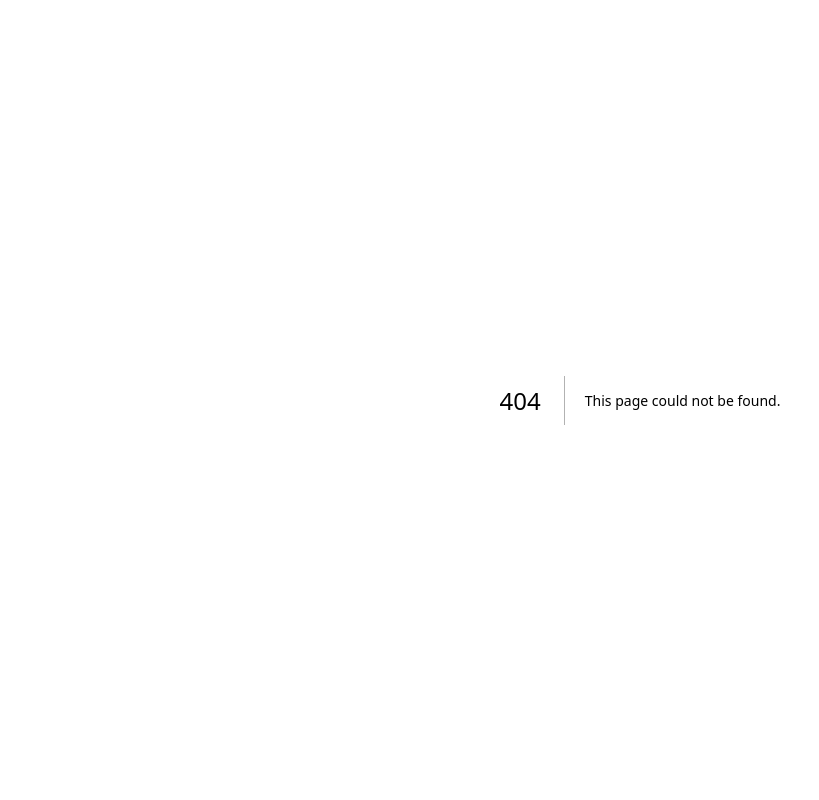
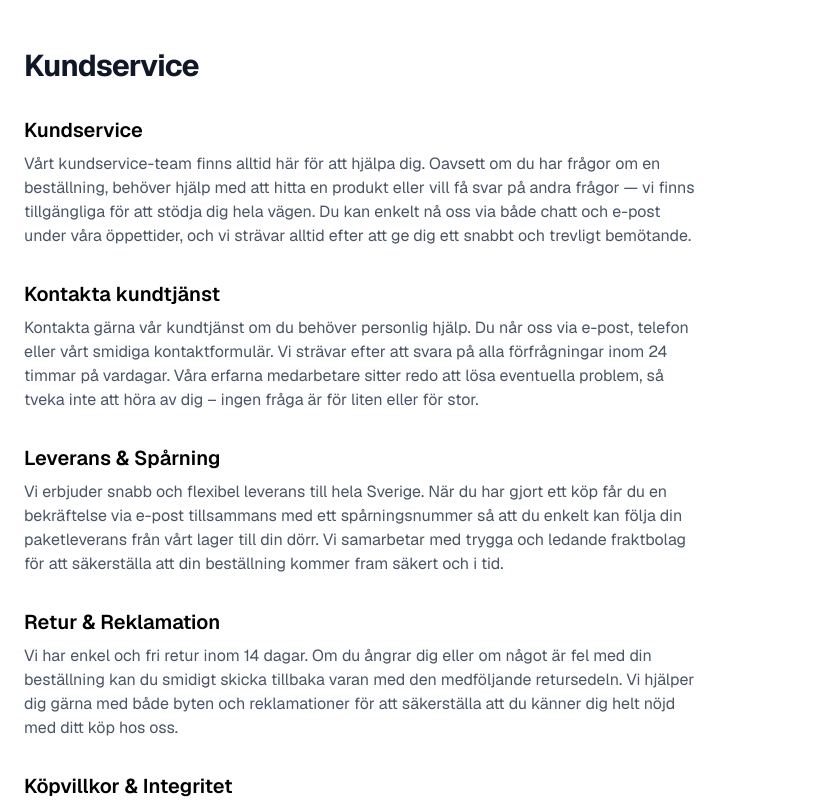
Before and after one commit to sarisman84/web-shop-group-4, a Next.js app: page /kundservice in a window 1280 px wide. Before the commit this address had no page. Shown: the top 800 px of the page, without its empty margins (0-819 px from the left). Built offline with nearby package versions, Linux system fonts and the light colour scheme.

Commit message:
completed value proposition grid and connect it with Kundservice

```diff
--- a/src/app/(shop)/page.tsx
+++ b/src/app/(shop)/page.tsx
@@ -4,6 +4,7 @@ import { getCategories, getProducts } from "@/lib/data";
 import type { Product } from "@/app/admin/types";
 import FeaturedGrid from "@/components/catalog/featured-grid";
 import Review from "@/components/catalog/review";
+import Kundservice from "@/components/catalog/kundservice";
 import ShopFooter from "@/components/footer/shop-footer";
 
 // The landing page lists every match for the active category/search, so it
@@ -31,11 +32,14 @@ export default async function HomePage() {
         {/* Landing Page Product Rows */}
         <div className="mx-auto max-w-7xl px-6 pb-16">
           <ProductRow title="Veckans teknikdeals" sort="discount_percentage" />
+           <Kundservice />
           <ProductRow title="Höstens favoriter" sort="rating" offset={3} />
         </div>
 
         {/* Customer Reviews */}
         <Review />
+
+
       </main>
       <ShopFooter />
     </div>
--- /dev/null
+++ b/src/app/kundservice/page.tsx
@@ -0,0 +1,74 @@
+import Link from "next/link";
+
+const customerServiceData = [
+  {
+    id: "kundservice",
+    label: "Kundservice",
+    href: "/kundservice",
+    paragraph:
+      "Vårt kundservice-team finns alltid här för att hjälpa dig. Oavsett om du har frågor om en beställning, behöver hjälp med att hitta en produkt eller vill få svar på andra frågor — vi finns tillgängliga för att stödja dig hela vägen. Du kan enkelt nå oss via både chatt och e-post under våra öppettider, och vi strävar alltid efter att ge dig ett snabbt och trevligt bemötande.",
+  },
+  {
+    id: "kontakta-kundtjanst",
+    label: "Kontakta kundtjänst",
+    href: "/kundservice/kontakt",
+    paragraph:
+      "Kontakta gärna vår kundtjänst om du behöver personlig hjälp. Du når oss via e-post, telefon eller vårt smidiga kontaktformulär. Vi strävar efter att svara på alla förfrågningar inom 24 timmar på vardagar. Våra erfarna medarbetare sitter redo att lösa eventuella problem, så tveka inte att höra av dig – ingen fråga är för liten eller för stor.",
+  },
+  {
+    id: "leverans-sparning",
+    label: "Leverans & Spårning",
+    href: "/kundservice/leverans",
+    paragraph:
+      "Vi erbjuder snabb och flexibel leverans till hela Sverige. När du har gjort ett köp får du en bekräftelse via e-post tillsammans med ett spårningsnummer så att du enkelt kan följa din paketleverans från vårt lager till din dörr. Vi samarbetar med trygga och ledande fraktbolag för att säkerställa att din beställning kommer fram säkert och i tid.",
+  },
+  {
+    id: "retur-reklamation",
+    label: "Retur & Reklamation",
+    href: "/kundservice/retur",
+    paragraph:
+      "Vi har enkel och fri retur inom 14 dagar. Om du ångrar dig eller om något är fel med din beställning kan du smidigt skicka tillbaka varan med den medföljande retursedeln. Vi hjälper dig gärna med både byten och reklamationer för att säkerställa att du känner dig helt nöjd med ditt köp hos oss.",
+  },
+  {
+    id: "kopvillkor-integritet",
+    label: "Köpvillkor & Integritet",
+    href: "/kundservice/kopvillkor",
+    paragraph:
+      "Läs mer om våra köpvillkor, integritetspolicy och hur vi hanterar dina personuppgifter. Vi värnar om din personliga integritet och säkerställer att all information hanteras på ett säkert, konfidentiellt och transparent sätt i enlighet med gällande lagstiftning och GDPR. Våra villkor är utformade för att ge dig en trygg och rättvis handel.",
+  },
+  {
+    id: "vanliga-fragor-faq",
+    label: "Vanliga frågor (FAQ)",
+    href: "/kundservice/faq",
+    paragraph:
+      "Hitta svar på de vanligaste frågorna om allt från beställningar och betalningar till leveranser och returer. Vår FAQ-sida uppdateras regelbundet baserat på vad våra kunder oftast undrar över, vilket hjälper dig att snabbt hitta svar direkt på skärmen utan att behöva vänta på supporten.",
+  },
+];
+
+export default function KundservicePage() {
+  return (
+    <div className="min-h-screen bg-white">
+      <main id="main-content" className="mx-auto max-w-7xl px-6 py-12">
+        <h1 className="text-3xl font-bold tracking-tight text-gray-900 mb-8">
+          Kundservice
+        </h1>
+
+        <div className="space-y-8">
+          {customerServiceData.map((section) => (
+            <section key={section.label} id={section.id}>
+              <Link
+                href={section.href}
+                className="text-xl font-semibold text-black hover:underline"
+              >
+                {section.label}
+              </Link>
+              <p className="mt-2 text-gray-600 max-w-2xl">
+                {section.paragraph}
+              </p>
+            </section>
+          ))}
+        </div>
+      </main>
+    </div>
+  );
+}
--- /dev/null
+++ b/src/components/catalog/kundservice.tsx
@@ -0,0 +1,53 @@
+import Link from "next/link";
+import { ShoppingBag, Truck, CreditCard, RotateCw } from "lucide-react";
+
+const features = [
+  {
+    icon: ShoppingBag,
+    title: "Beställ enkelt",
+    description: "Handla som gäst, ingen registrering krävs",
+  },
+  {
+    icon: Truck,
+    title: "Flexibel leverans",
+    description: "Hemleverans eller hämtas hos ombud",
+  },
+  {
+    icon: CreditCard,
+    title: "Smidig betalning",
+    description: "Klarna, Swish och kort",
+  },
+  {
+    icon: RotateCw,
+    title: "Enkel retur",
+    description: "14 dagars ångerrätt",
+  },
+];
+
+export default function Kundservice() {
+  return (
+    <section className="mx-auto max-w-7xl px-6 py-12" aria-label="Kundservice">
+      <div className="mb-8 flex items-center justify-between">
+        <h2 className="text-2xl font-bold tracking-tight text-gray-900">
+          Alltid hos Group 4
+        </h2>
+        <Link
+          href="/kundservice"
+          className="text-sm font-medium text-black hover:no-underline underline"
+        >
+          Så fungerar det →
+        </Link>
+      </div>
+
+      <div className="grid grid-cols-1 sm:grid-cols-2 lg:grid-cols-4 gap-8">
+        {features.map(({ icon: Icon, title, description }) => (
+          <div key={title} className="flex flex-col items-center text-center">
+            <Icon className="h-8 w-8 text-gray-700 mb-4" aria-hidden="true" />
+            <h3 className="text-base font-semibold text-gray-900">{title}</h3>
+            <p className="mt-1 text-sm text-gray-500">{description}</p>
+          </div>
+        ))}
+      </div>
+    </section>
+  );
+}
--- a/src/components/catalog/review.tsx
+++ b/src/components/catalog/review.tsx
@@ -35,9 +35,9 @@ export default async function Review() {
         </h2>
         <Link
           href="/reviews"
-          className="text-sm font-medium text-black hover:underline"
+          className="text-sm font-medium text-black hover:no-underline underline"
         >
-          Visa fler omdömen
+          Visa fler omdömen →
         </Link>
       </div>
 
--- a/src/components/footer/shop-footer.tsx
+++ b/src/components/footer/shop-footer.tsx
@@ -33,27 +33,27 @@ export default function ShopFooter() {
               </h3>
               <ul className="space-y-3 text-sm">
                 <li>
-                  <Link href="/category/hem-inredning" className="hover:text-[#0d5c56] transition-colors">
+                  <Link href="/category/hem-inredning" className="hover:underline transition-colors">
                     Hem & Inredning
                   </Link>
                 </li>
                 <li>
-                  <Link href="/category/elektronik" className="hover:text-[#0d5c56] transition-colors">
+                  <Link href="/category/elektronik" className="hover:underline transition-colors">
                     Elektronik & Smarta Hem
                   </Link>
                 </li>
                 <li>
-                  <Link href="/category/kok-gastronomi" className="hover:text-[#0d5c56] transition-colors">
+                  <Link href="/category/kok-gastronomi" className="hover:underline transition-colors">
                     Kök & Gastronomi
                   </Link>
                 </li>
                 <li>
-                  <Link href="/category/belysning" className="hover:text-[#0d5c56] transition-colors">
+                  <Link href="/category/belysning" className="hover:underline transition-colors">
                     Belysning & Design
                   </Link>
                 </li>
                 <li>
-                  <Link href="/category/kampanjer" className="hover:text-[#0d5c56] transition-colors">
+                  <Link href="/category/kampanjer" className="hover:underline transition-colors">
                     Kampanjer & Rabatter
                   </Link>
                 </li>
@@ -63,31 +63,33 @@ export default function ShopFooter() {
             {/* Column 2: Kundservice */}
             <div>
               <h3 className="text-xs font-bold tracking-wider uppercase text-gray-900 mb-4">
-                Kundservice
+                <Link href="/kundservice" className="hover:underline transition-colors">
+                  Kundservice
+                </Link>
               </h3>
               <ul className="space-y-3 text-sm">
                 <li>
-                  <Link href="/kundtjanst" className="hover:text-[#0d5c56] transition-colors">
+                  <Link href="/kundservice#kontakta-kundtjanst" className="hover:underline transition-colors">
                     Kontakta kundtjänst
                   </Link>
                 </li>
                 <li>
-                  <Link href="/leverans" className="hover:text-[#0d5c56] transition-colors">
+                  <Link href="/kundservice#leverans-sparning" className="hover:underline transition-colors">
                     Leverans & Spårning
                   </Link>
                 </li>
                 <li>
-                  <Link href="/retur" className="hover:text-[#0d5c56] transition-colors">
+                  <Link href="/kundservice#retur-reklamation" className="hover:underline transition-colors">
                     Retur & Reklamation
                   </Link>
                 </li>
                 <li>
-                  <Link href="/kopvillkor" className="hover:text-[#0d5c56] transition-colors">
+                  <Link href="/kundservice#kopvillkor-integritet" className="hover:underline transition-colors">
                     Köpvillkor & Integritet
                   </Link>
                 </li>
                 <li>
-                  <Link href="/faq" className="hover:text-[#0d5c56] transition-colors">
+                  <Link href="/kundservice#vanliga-fragor-faq" className="hover:underline transition-colors">
                     Vanliga frågor (FAQ)
                   </Link>
                 </li>
@@ -101,27 +103,27 @@ export default function ShopFooter() {
               </h3>
               <ul className="space-y-3 text-sm">
                 <li>
-                  <Link href="/om-oss" className="hover:text-[#0d5c56] transition-colors">
+                  <Link href="/om-oss" className="hover:underline transition-colors">
                     Vår filosofi & Lagom
                   </Link>
                 </li>
                 <li>
-                  <Link href="/hallbarhet" className="hover:text-[#0d5c56] transition-colors">
+                  <Link href="/hallbarhet" className="hover:underline transition-colors">
                     Hållbarhetsinitiativ
                   </Link>
                 </li>
                 <li>
-                  <Link href="/press" className="hover:text-[#0d5c56] transition-colors">
+                  <Link href="/press" className="hover:underline transition-colors">
                     Press & Media
                   </Link>
                 </li>
                 <li>
-                  <Link href="/karriar" className="hover:text-[#0d5c56] transition-colors">
+                  <Link href="/karriar" className="hover:underline transition-colors">
                     Karriär
                   </Link>
                 </li>
                 <li>
-                  <Link href="/partner" className="hover:text-[#0d5c56] transition-colors">
+                  <Link href="/partner" className="hover:underline transition-colors">
                     Bli partnerbutik
                   </Link>
                 </li>
```
